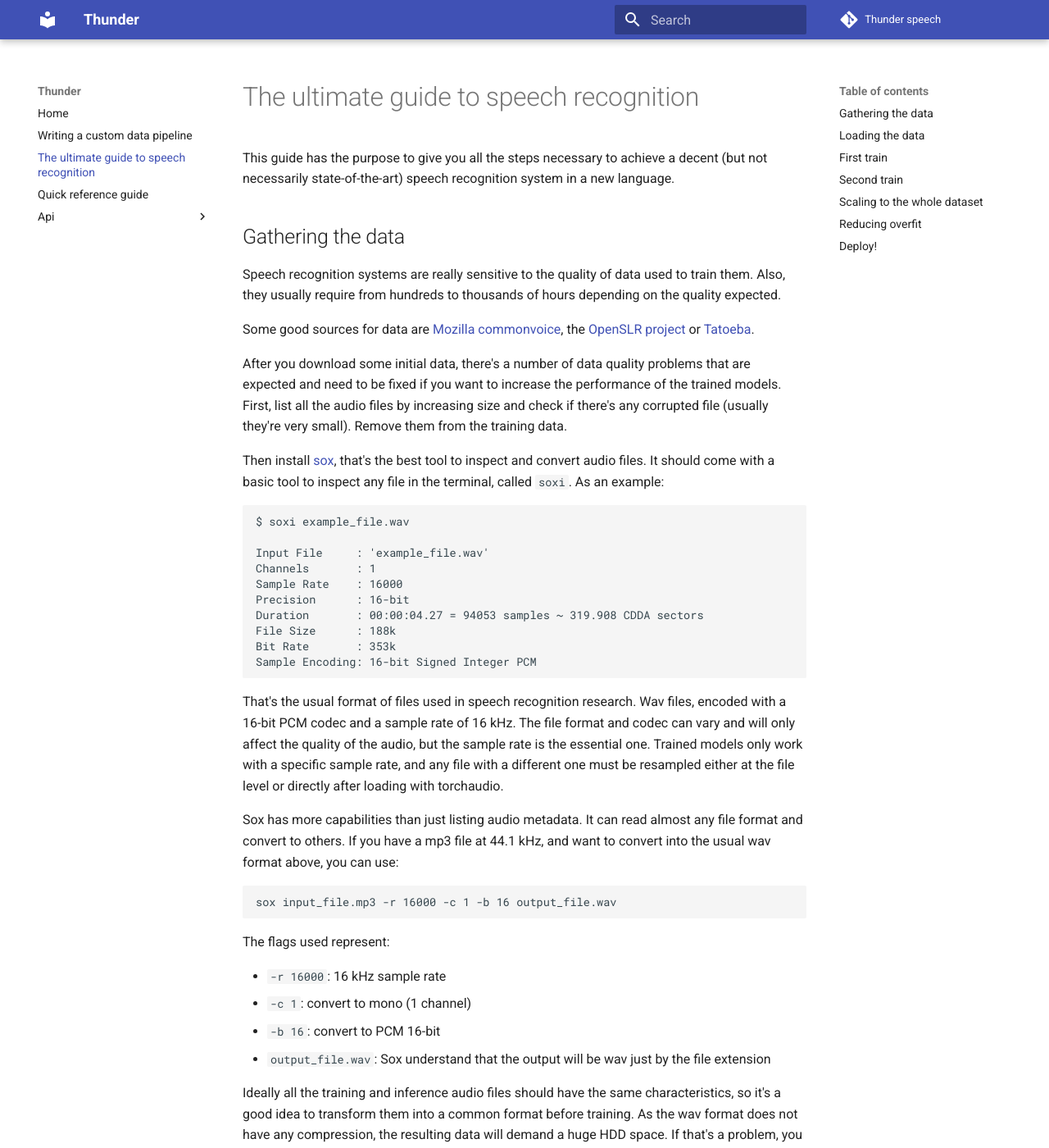
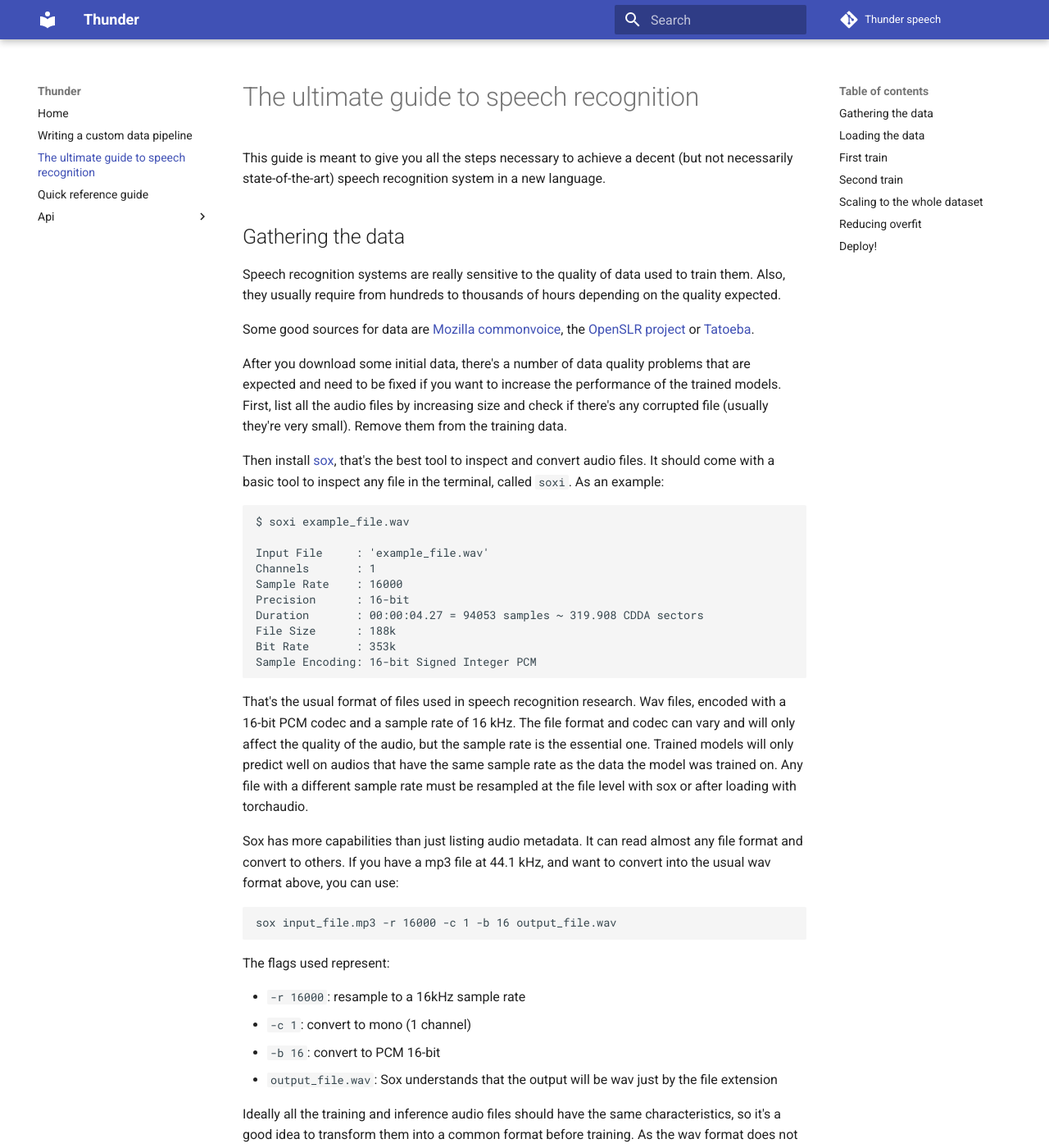
Before and after one commit to scart97/thunder-speech, an MkDocs documentation site: the page built from docs/Ultimate guide.md, in a window 1280 px wide and 1400 px high. Shown: the whole window at 82% size. Built offline with MkDocs 1.6.1 and Material for MkDocs 9.7.7, drawn with Linux system fonts in a browser that asks for light colours; comment, search, counter and statistics services are not loaded; some of the changed text lies outside the part shown.

Commit message:
docs: implement feedback from rbracco into the guides

````diff
--- a/docs/Ultimate guide.md
+++ b/docs/Ultimate guide.md
@@ -1,6 +1,6 @@
 # The ultimate guide to speech recognition
 
-This guide has the purpose to give you all the steps necessary to achieve a decent (but not necessarily state-of-the-art) speech recognition system in a new language.
+This guide is meant to give you all the steps necessary to achieve a decent (but not necessarily state-of-the-art) speech recognition system in a new language.
 
 
 ## Gathering the data
@@ -33,8 +33,8 @@
 That's the usual format of files used in speech recognition research.
 Wav files, encoded with a 16-bit PCM codec and a sample rate of 16 kHz.
 The file format and codec can vary and will only affect the quality of the audio, but the sample rate is the essential one.
-Trained models only work with a specific sample rate, and any file with a different one must be resampled either at the file
-level or directly after loading with torchaudio.
+Trained models will only predict well on audios that have the same sample rate as the data the model was trained on.
+Any file with a different sample rate must be resampled at the file level with sox or after loading with torchaudio.
 
 Sox has more capabilities than just listing audio metadata.
 It can read almost any file format and convert to others.
@@ -46,10 +46,10 @@
 
 The flags used represent:
 
-* `-r 16000`: 16 kHz sample rate
+* `-r 16000`: resample to a 16kHz sample rate
 * `-c 1`: convert to mono (1 channel)
 * `-b 16`: convert to PCM 16-bit
-* `output_file.wav`: Sox understand that the output will be wav just by the file extension
+* `output_file.wav`: Sox understands that the output will be wav just by the file extension
 
 Ideally all the training and inference audio files should have the same characteristics, so it's a good idea to transform them into a common format before training.
 As the wav format does not have any compression, the resulting data will demand a huge HDD space.
@@ -83,7 +83,7 @@
 * It can store additional metadata as necessary
 
 In this format, each of the train/validation/test splits has one file containing the metadata. It has the extension `.json`,
-and contains one json in each line, with the relevant data to one example:
+and contains one json in each line with the relevant data to one example, following the [Json lines](https://jsonlines.org/) format:
 
 ```
 {"audio_filepath": "commonvoice/pt/train/22026127.mp3", "duration": 4.32, "text": "Quatro"}
@@ -97,7 +97,7 @@
 * **duration**: has the duration of the audio, in seconds
 * **text**: that's the corresponding label
 
-Make sure that each example starts and end in the same line.
+Make sure that each example starts and end on the same line.
 This is one example of invalid manifest:
 
 ```
@@ -147,6 +146,8 @@
 Expected validation loss:
 
 ![val_loss](images/first_train/val_loss.png)
+
+Note that if you're using the `overfit_batches` flag, the same training batch will be used during the validation step, and the validation loss/metrics will follow the same pattern as the training loss instead.
 
 Some problems that can happen:
 
````
Also changed, not shown: other parts of docs/Ultimate guide.md (+3 -4 lines), docs/Custom Data.md (+2 -1 lines).
